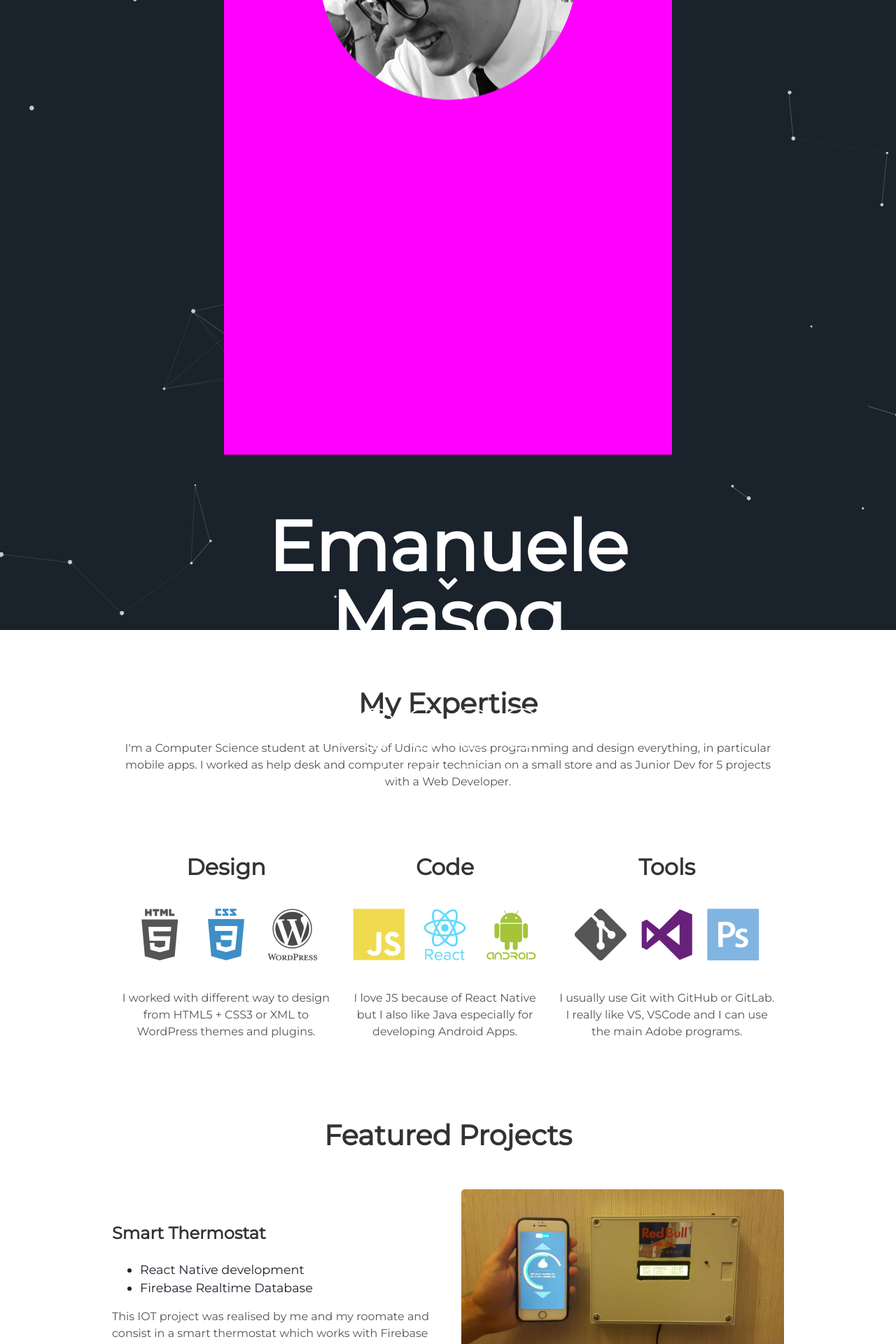
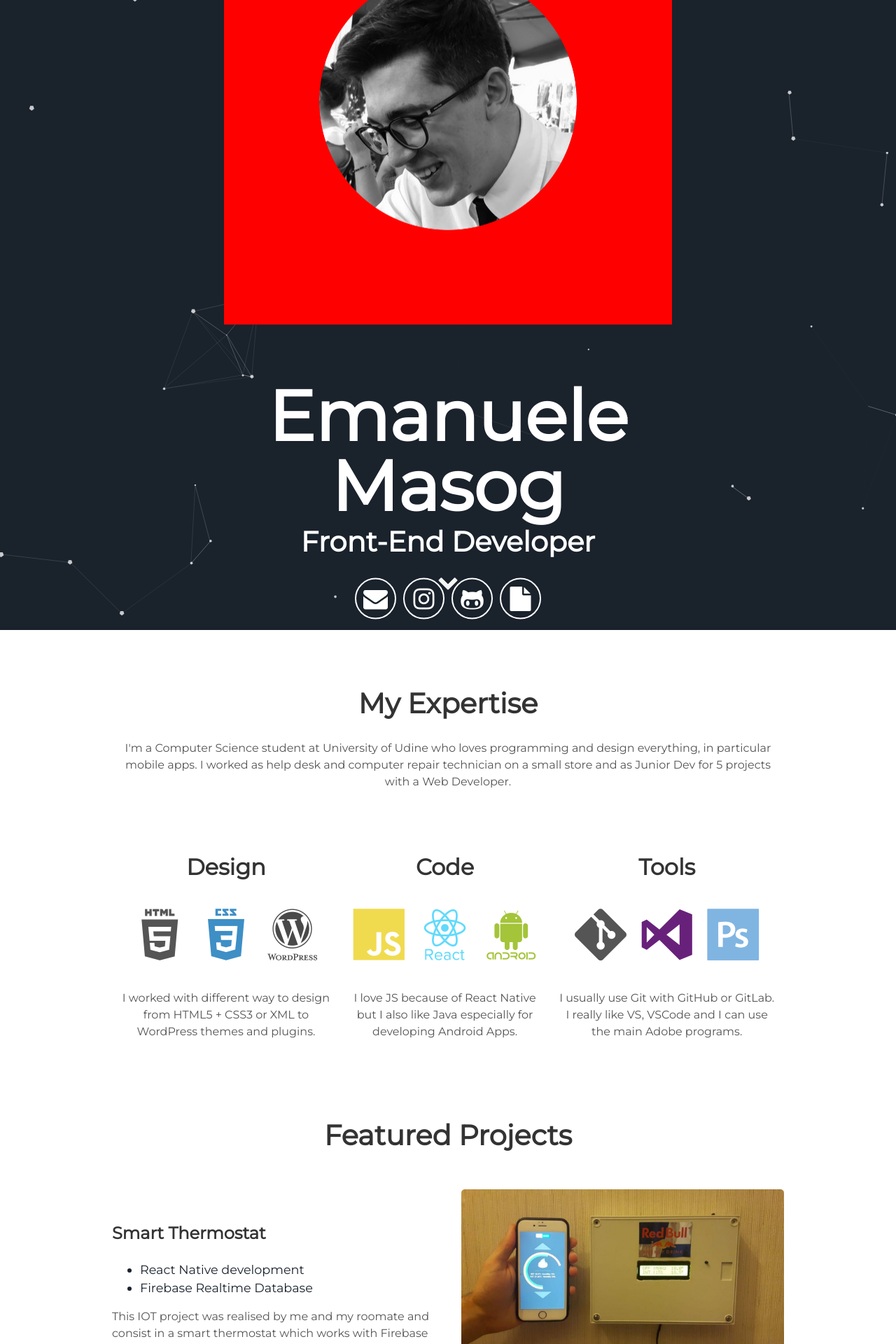
Before and after one commit to ClarkStoro/clarkstoro.github.io, a Jekyll site: the page built from index.html, in a window 1280 px wide. Shown: the top 1920 px of the page at 70% size. Built offline with Jekyll 4.4.1, drawn with Linux system fonts in a browser that asks for light colours.

Commit message:
Update header.html

```diff
--- a/_includes/header.html
+++ b/_includes/header.html
@@ -1,7 +1,7 @@
 <div id="particles-js">
   <div class="header">
 
-      <div style="padding-bottom: 500px; background-color: #ff00ff;">
+      <div style="padding-bottom: 20%; background-color: #ff0000;">
       <img alt="ema" class="photo" src="{{ "/assets/img/EmanueleMaso.png"}}" />
     </div>
 
```
